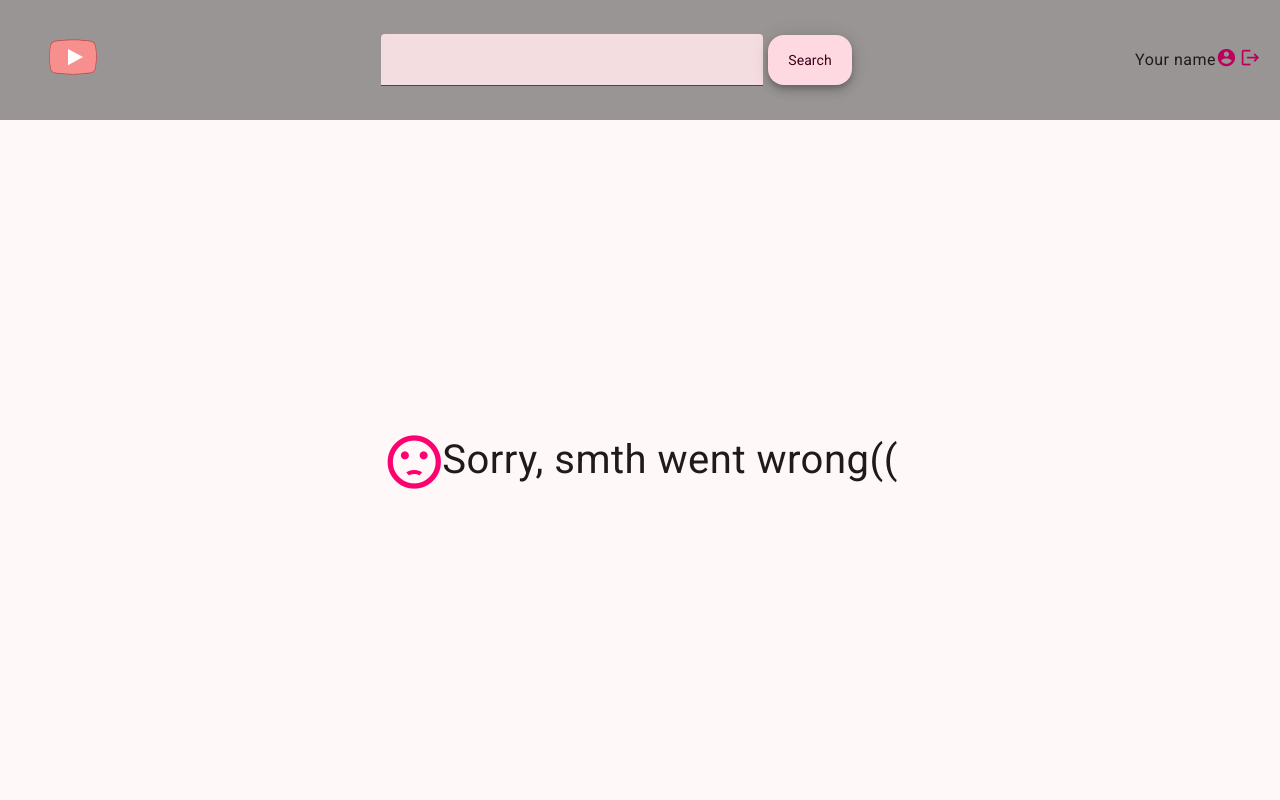
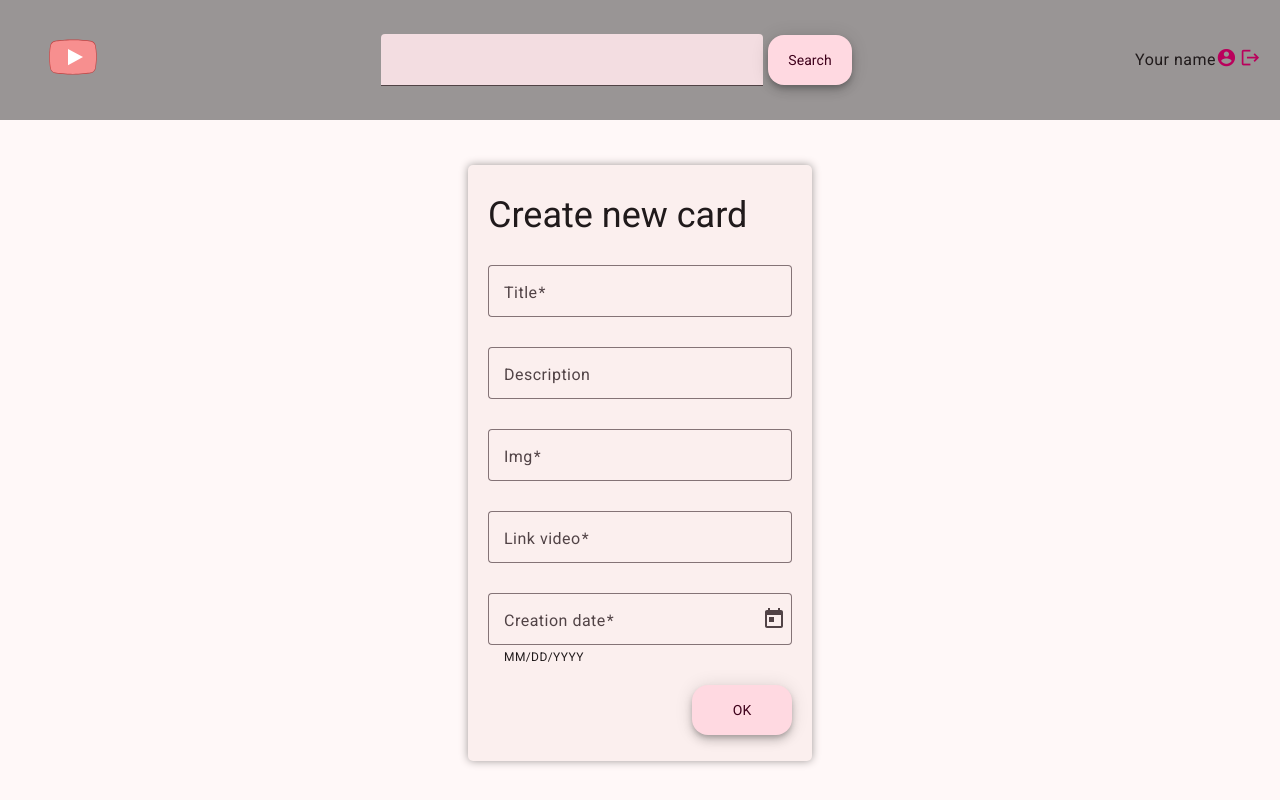
Before and after one commit to YuliyaVoronovich/youtube-client-app, an Angular app in the folder youtube-client/: page /admin in a window 1280 px wide. Built offline with nearby package versions, Linux system fonts and the light colour scheme.

Commit message:
feat: add component card for form and validation fields

```diff
--- a/youtube-client/src/app/app.config.ts
+++ b/youtube-client/src/app/app.config.ts
@@ -3,6 +3,7 @@ import { provideRouter } from '@angular/router';
 import { provideAnimations } from '@angular/platform-browser/animations';
 
 import { provideHttpClient } from '@angular/common/http';
+import { provideNativeDateAdapter } from '@angular/material/core';
 import { routes } from './app.routes';
 
 export const appConfig: ApplicationConfig = {
@@ -11,5 +12,6 @@ export const appConfig: ApplicationConfig = {
     provideRouter(routes),
     provideAnimations(),
     provideHttpClient(),
+    provideNativeDateAdapter(),
   ],
 };
--- a/youtube-client/src/app/app.routes.ts
+++ b/youtube-client/src/app/app.routes.ts
@@ -27,5 +27,12 @@ export const routes: Routes = [
         m => m.LoginPageComponent
       ),
   },
+  {
+    path: 'admin',
+    loadComponent: () =>
+      import('@features/admin/pages/admin-page/admin-page.component').then(
+        m => m.AdminPageComponent
+      ),
+  },
   { path: '**', component: NotFoundPageComponent },
 ];
--- /dev/null
+++ b/youtube-client/src/app/features/admin/components/card-form/card-form.component.html
@@ -0,0 +1,58 @@
+<form [formGroup]="createCardForm" (submit)="createCard()" class="card-form">
+  <h3>Create new card</h3>
+
+  <mat-form-field appearance="outline">
+    <mat-label>Title</mat-label>
+    <input matInput formControlName="title" type="text" />
+    <mat-error *ngIf="createCardForm.controls.title.hasError('required')"
+      >Please enter a title</mat-error
+    >
+    <mat-error *ngIf="createCardForm.controls.title.hasError('minlength')"
+      >The title is too short</mat-error
+    >
+    <mat-error *ngIf="createCardForm.controls.title.hasError('maxlength')"
+      >The title is too long</mat-error
+    >
+  </mat-form-field>
+
+  <mat-form-field appearance="outline">
+    <mat-label>Description</mat-label>
+    <input matInput type="text" formControlName="description" />
+    <mat-error *ngIf="createCardForm.controls.description.hasError('maxlength')"
+      >The description is too long</mat-error
+    >
+  </mat-form-field>
+
+  <mat-form-field appearance="outline">
+    <mat-label>Img</mat-label>
+    <input matInput type="text" formControlName="imageUrl" />
+    <mat-error *ngIf="createCardForm.controls.imageUrl.hasError('required')"
+      >Please enter a link to the image</mat-error
+    >
+  </mat-form-field>
+
+  <mat-form-field appearance="outline">
+    <mat-label>Link video</mat-label>
+    <input matInput type="text" formControlName="videoLink" />
+    <mat-error *ngIf="createCardForm.controls.videoLink.hasError('required')"
+      >Please enter a link to the</mat-error
+    >
+  </mat-form-field>
+
+  <mat-form-field appearance="outline">
+    <mat-label>Creation date</mat-label>
+    <input matInput [matDatepicker]="picker" formControlName="creationDate" />
+    <mat-hint>MM/DD/YYYY</mat-hint>
+    <mat-datepicker-toggle matIconSuffix [for]="picker"></mat-datepicker-toggle>
+    <mat-datepicker #picker></mat-datepicker>
+    <mat-error *ngIf="createCardForm.controls.creationDate.hasError('required')"
+      >Please enter a creation date</mat-error
+    >
+    <mat-error
+      *ngIf="createCardForm.controls.creationDate.hasError('dateError')"
+      >The date is invalid</mat-error
+    >
+  </mat-form-field>
+
+  <app-button colorButton="primary" text="OK"></app-button>
+</form>
--- /dev/null
+++ b/youtube-client/src/app/features/admin/components/card-form/card-form.component.scss
@@ -0,0 +1,32 @@
+:host {
+  margin: 0 auto;
+
+  ::ng-deep .mat-mdc-form-field-infix {
+    display: flex;
+  }
+}
+
+.card-form {
+  display: flex;
+  flex-direction: column;
+  gap: 10px;
+  justify-content: space-between;
+
+  width: 344px;
+  margin-top: 45px;
+  padding: 28px 20px 26px;
+
+  background: #fbefee;
+  border-radius: 5px;
+  box-shadow: 0 0 9px 0 #9f9998;
+}
+
+app-button {
+  display: flex;
+  justify-content: flex-end;
+  margin-top: 10px;
+}
+
+:host ::ng-deep .mat-mdc-extended-fab {
+  width: 100px;
+}
--- /dev/null
+++ b/youtube-client/src/app/features/admin/components/card-form/card-form.component.ts
@@ -0,0 +1,66 @@
+import { NgIf, NgFor } from '@angular/common';
+import { Component } from '@angular/core';
+import {
+  AbstractControl,
+  FormControl,
+  FormGroup,
+  ReactiveFormsModule,
+  ValidationErrors,
+  Validators,
+} from '@angular/forms';
+import { MatFormField, MatError } from '@angular/material/form-field';
+import { MatIcon } from '@angular/material/icon';
+import { MatInputModule } from '@angular/material/input';
+import { MatDatepickerModule } from '@angular/material/datepicker';
+import { ButtonComponent } from '@shared/components/button/button.component';
+import { IconComponent } from '@shared/components/icon/icon.component';
+
+@Component({
+  selector: 'app-card-form',
+  standalone: true,
+  imports: [
+    ButtonComponent,
+    MatFormField,
+    MatIcon,
+    MatError,
+    ReactiveFormsModule,
+    MatInputModule,
+    MatDatepickerModule,
+    IconComponent,
+    ButtonComponent,
+    NgIf,
+    NgFor,
+  ],
+  templateUrl: './card-form.component.html',
+  styleUrl: './card-form.component.scss',
+})
+export class CardFormComponent {
+  public createCardForm = new FormGroup({
+    title: new FormControl('', [
+      Validators.required,
+      Validators.minLength(3),
+      Validators.maxLength(20),
+    ]),
+    description: new FormControl('', [Validators.maxLength(255)]),
+    imageUrl: new FormControl('', [Validators.required]),
+    videoLink: new FormControl('', [Validators.required]),
+    creationDate: new FormControl('', [
+      Validators.required,
+      this.validateDate(),
+    ]),
+  });
+
+  // eslint-disable-next-line class-methods-use-this
+  validateDate() {
+    return (control: AbstractControl): ValidationErrors | null => {
+      const date = control.value;
+      if (!date) {
+        return null;
+      }
+      return date > new Date() ? { dateError: true } : null;
+    };
+  }
+
+  // eslint-disable-next-line class-methods-use-this
+  createCard() {}
+}
--- /dev/null
+++ b/youtube-client/src/app/features/admin/pages/admin-page/admin-page.component.html
@@ -0,0 +1 @@
+<app-card-form></app-card-form>
--- /dev/null
+++ b/youtube-client/src/app/features/admin/pages/admin-page/admin-page.component.scss
@@ -0,0 +1,3 @@
+:host {
+  margin: 0 auto;
+}
--- a/youtube-client/src/app/features/auth/pages/login-page/login-page.component.ts
+++ b/youtube-client/src/app/features/auth/pages/login-page/login-page.component.ts
@@ -1,4 +1,4 @@
-import { CommonModule, NgFor, NgIf } from '@angular/common';
+import { NgFor, NgIf } from '@angular/common';
 import { Component } from '@angular/core';
 import {
   AbstractControl,
@@ -8,7 +8,7 @@ import {
   ValidationErrors,
   Validators,
 } from '@angular/forms';
-import { MatError, MatFormField, MatHint } from '@angular/material/form-field';
+import { MatError, MatFormField } from '@angular/material/form-field';
 import { MatIcon } from '@angular/material/icon';
 import { MatInputModule } from '@angular/material/input';
 import { Router } from '@angular/router';
@@ -23,10 +23,8 @@ import { IconComponent } from '@shared/components/icon/icon.component';
   selector: 'app-login-page',
   standalone: true,
   imports: [
-    CommonModule,
     MatFormField,
     MatIcon,
-    MatHint,
     MatError,
     ReactiveFormsModule,
     MatInputModule,
```
Also changed, not shown: youtube-client/src/app/features/admin/pages/admin-page/admin-page.component.ts (added, +11 -0 lines), 2 other files (tests, documents, lock files or other folders).
